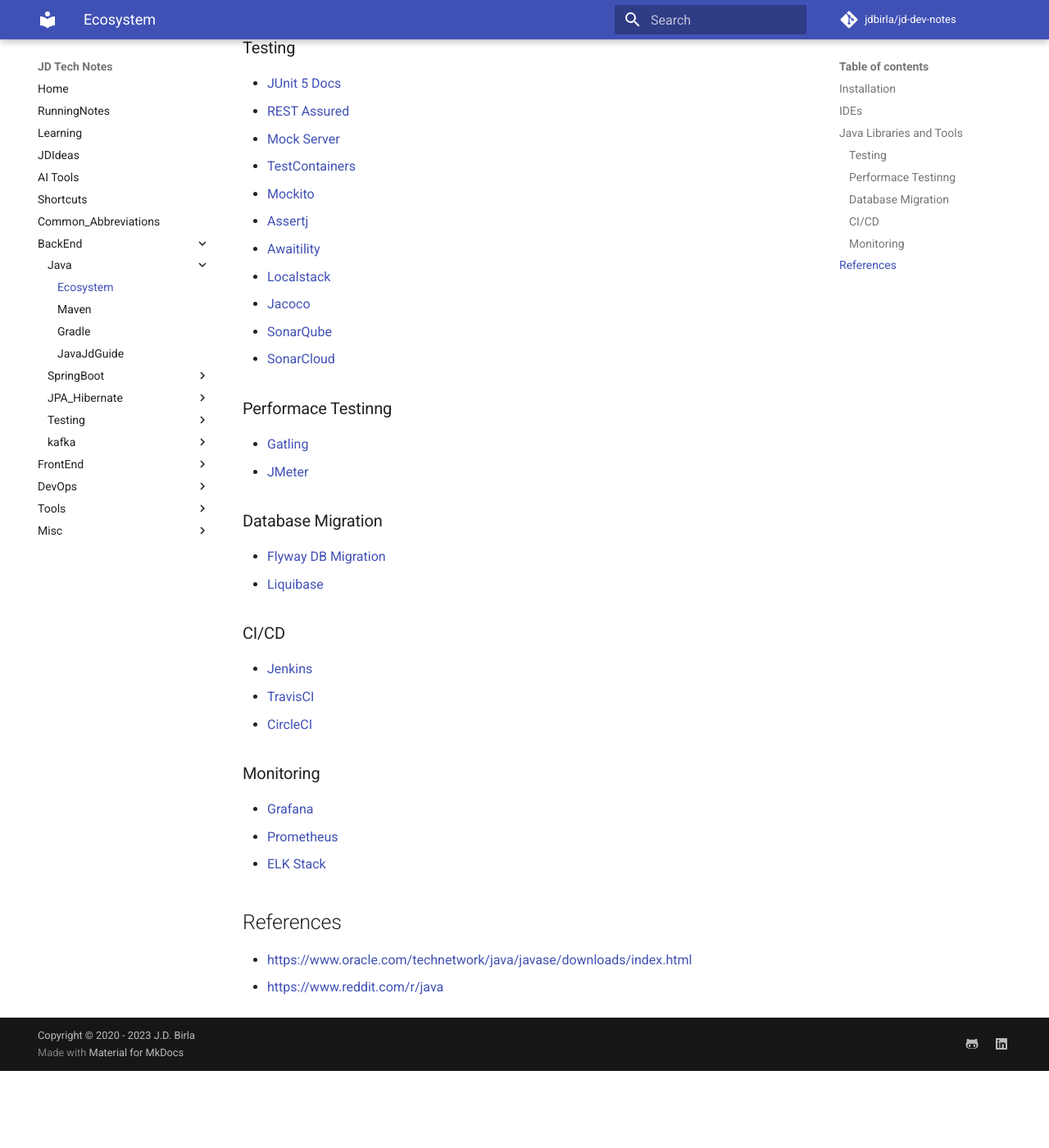
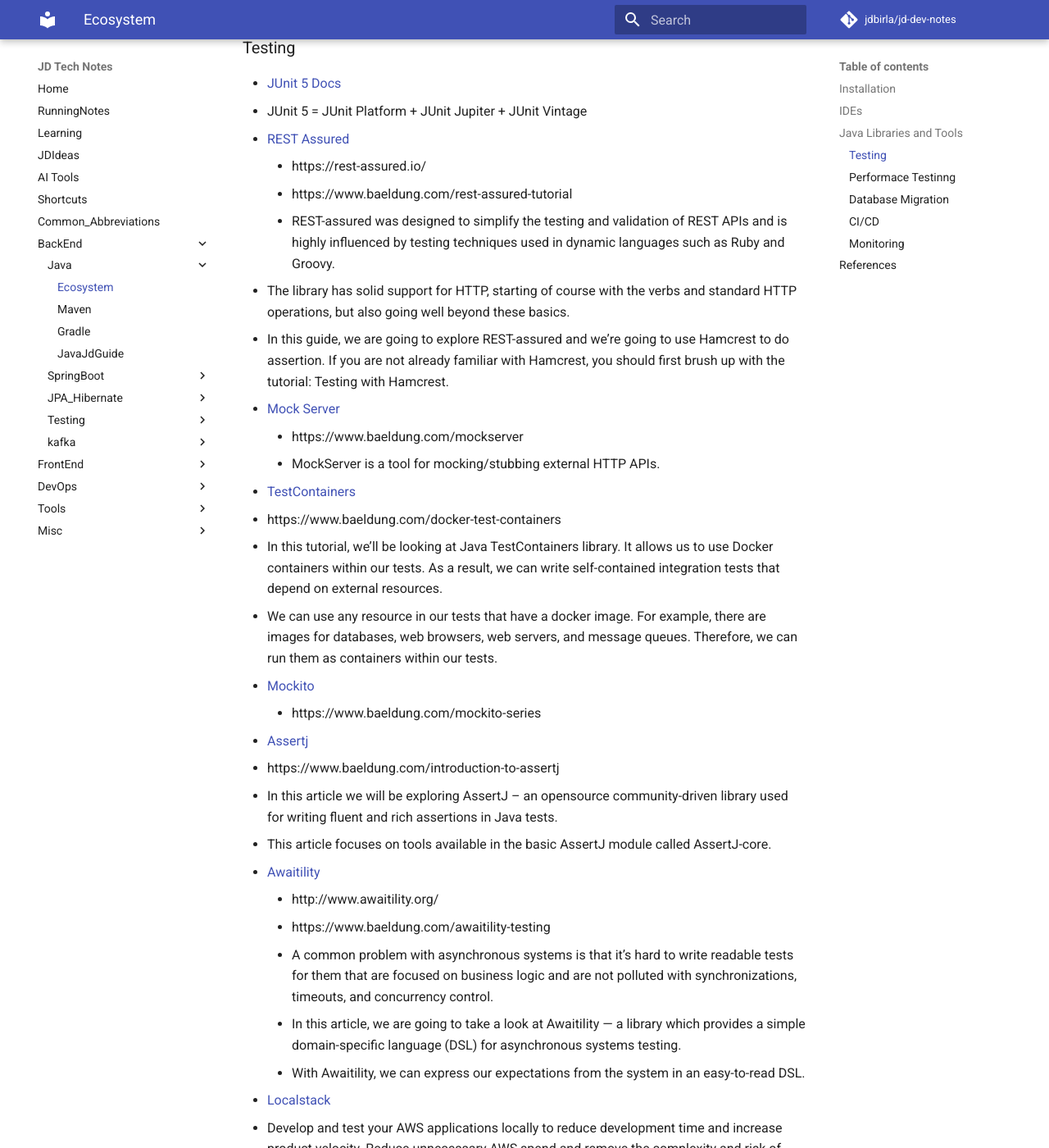
Before and after one commit to jdbirla/jd-dev-notes, an MkDocs documentation site: the page built from docs/java/ecosystem.md, in a window 1280 px wide and 1400 px high, scrolled down 5070 px. Shown: the whole window at 82% size. Built offline with MkDocs 1.6.1 and Material for MkDocs 9.7.7, drawn with Linux system fonts in a browser that asks for light colours; comment, search, counter and statistics services are not loaded; before the commit the page ends 6376 px from its top, so only the background shows below that; some of the changed text lies outside the part shown.

Commit message:
Update ecosystem.md

```diff
--- a/docs/java/ecosystem.md
+++ b/docs/java/ecosystem.md
@@ -102,16 +102,42 @@ In order to generate a value-type object all you have to do is to annotate an ab
 -
 ### Testing
 - [JUnit 5 Docs](https://junit.org/junit5/docs/current/user-guide/)
+   - JUnit 5 = JUnit Platform + JUnit Jupiter + JUnit Vintage
 - [REST Assured](https://github.com/rest-assured/rest-assured/wiki/Usage)
+    - https://rest-assured.io/
+    - https://www.baeldung.com/rest-assured-tutorial
+    - REST-assured was designed to simplify the testing and validation of REST APIs and is highly influenced by testing techniques used in dynamic languages such as Ruby and Groovy.
+   - The library has solid support for HTTP, starting of course with the verbs and standard HTTP operations, but also going well beyond these basics.
+   - In this guide, we are going to explore REST-assured and we’re going to use Hamcrest to do assertion. If you are not already familiar with Hamcrest, you should first brush up with the tutorial: Testing with Hamcrest.
 - [Mock Server](http://www.mock-server.com/)
+    - https://www.baeldung.com/mockserver
+    - MockServer is a tool for mocking/stubbing external HTTP APIs.
 - [TestContainers](https://www.testcontainers.org/)
+   - https://www.baeldung.com/docker-test-containers
+   - In this tutorial, we’ll be looking at Java TestContainers library. It allows us to use Docker containers within our tests. As a result, we can write self-contained integration tests that depend on external resources.
+   - We can use any resource in our tests that have a docker image. For example, there are images for databases, web browsers, web servers, and message queues. Therefore, we can run them as containers within our tests.
 - [Mockito](https://site.mockito.org/)
+    - https://www.baeldung.com/mockito-series
 - [Assertj](http://joel-costigliola.github.io/assertj/)
+  - https://www.baeldung.com/introduction-to-assertj
+  - In this article we will be exploring AssertJ – an opensource community-driven library used for writing fluent and rich assertions in Java tests.
+   - This article focuses on tools available in the basic AssertJ module called AssertJ-core.
 - [Awaitility](https://github.com/awaitility/awaitility)
+    - http://www.awaitility.org/
+    - https://www.baeldung.com/awaitility-testing
+    - A common problem with asynchronous systems is that it’s hard to write readable tests for them that are focused on business logic and are not polluted with synchronizations, timeouts, and concurrency control.
+    - In this article, we are going to take a look at Awaitility — a library which provides a simple domain-specific language (DSL) for asynchronous systems testing.
+    - With Awaitility, we can express our expectations from the system in an easy-to-read DSL.
 - [Localstack](https://localstack.cloud/)
+   - Develop and test your AWS applications locally to reduce development time and increase product velocity. Reduce unnecessary AWS spend and remove the complexity and risk of maintaining AWS dev accounts.
 - [Jacoco](https://www.eclemma.org/jacoco/)
+   - Code coverage is a software metric used to measure how many lines of our code are executed during automated tests.
+   - In this tutorial, we’re going to stroll through some practical aspects of using JaCoCo, a code coverage reports generator for Java projects.
+   - https://www.baeldung.com/jacoco
 - [SonarQube](https://www.sonarqube.org/)
+    - Empower development teams with a code quality and security solution that deeply integrates into your enterprise environment; enabling you to deploy clean code consistently and reliably.
 - [SonarCloud](https://sonarcloud.io/)
+   - Development teams love SonarCloud for a reason. It provides instant feedback, in the right context, with minimal distractions so Clean Code is delivered every day.
 
 ### Performace Testinng
 - [Gatling](https://gatling.io/)
```
